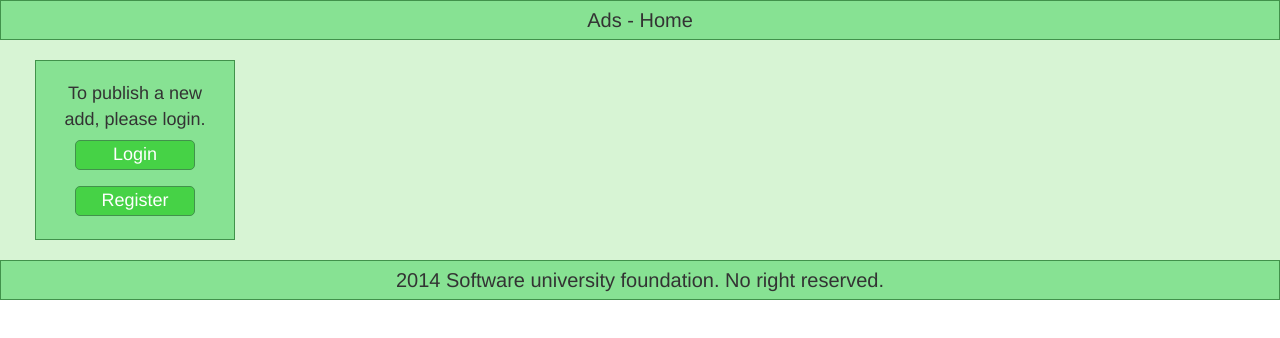
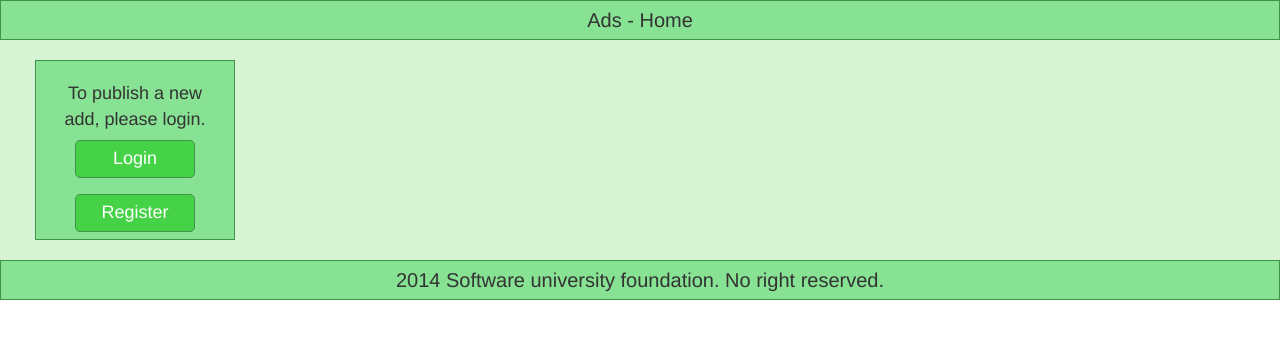
Before and after one commit to externo/free-ads.ml, a plain HTML site: page index.html in a window 1280 px wide. Drawn offline with nearby package versions, Linux system fonts and the light colour scheme; some packages are replaced by stand-ins of ours.

Commit message:
link buttons with routing

```diff
--- a/index.html
+++ b/index.html
@@ -19,8 +19,8 @@
     <div class="container">
         <div class="loginRegister">
             To publish a new add, please login.<br />
-            <button>Login</button><br />
-            <button>Register</button>
+            <a href="#/newAd" class="button">Login</a><br />
+            <a href="#/a" class="button">Register</a>
         </div>
     </div>
     <footer>2014 Software university foundation. No right reserved.</footer>
--- a/styles/css.css
+++ b/styles/css.css
@@ -29,11 +29,13 @@ header, footer{
     text-align: center;
 }
 
-button{
+a.button{
     width: 120px;
     background: #46D246;
     border: 1px solid #41924B;
     border-radius: 5px;
     margin: 8px;
+    padding: 5px;
     color: #ffffff;
+    display: inline-block;
 }
```
